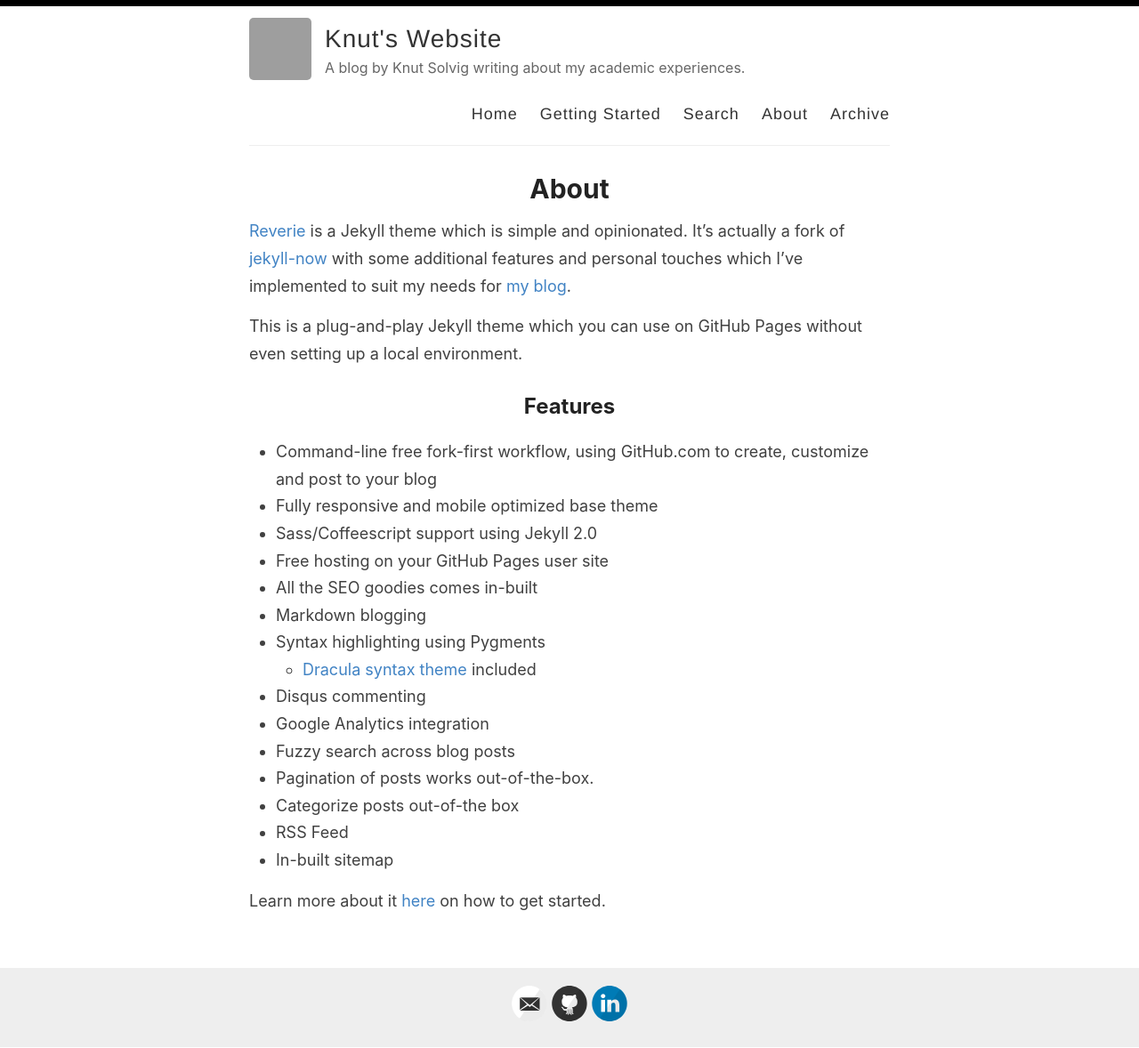
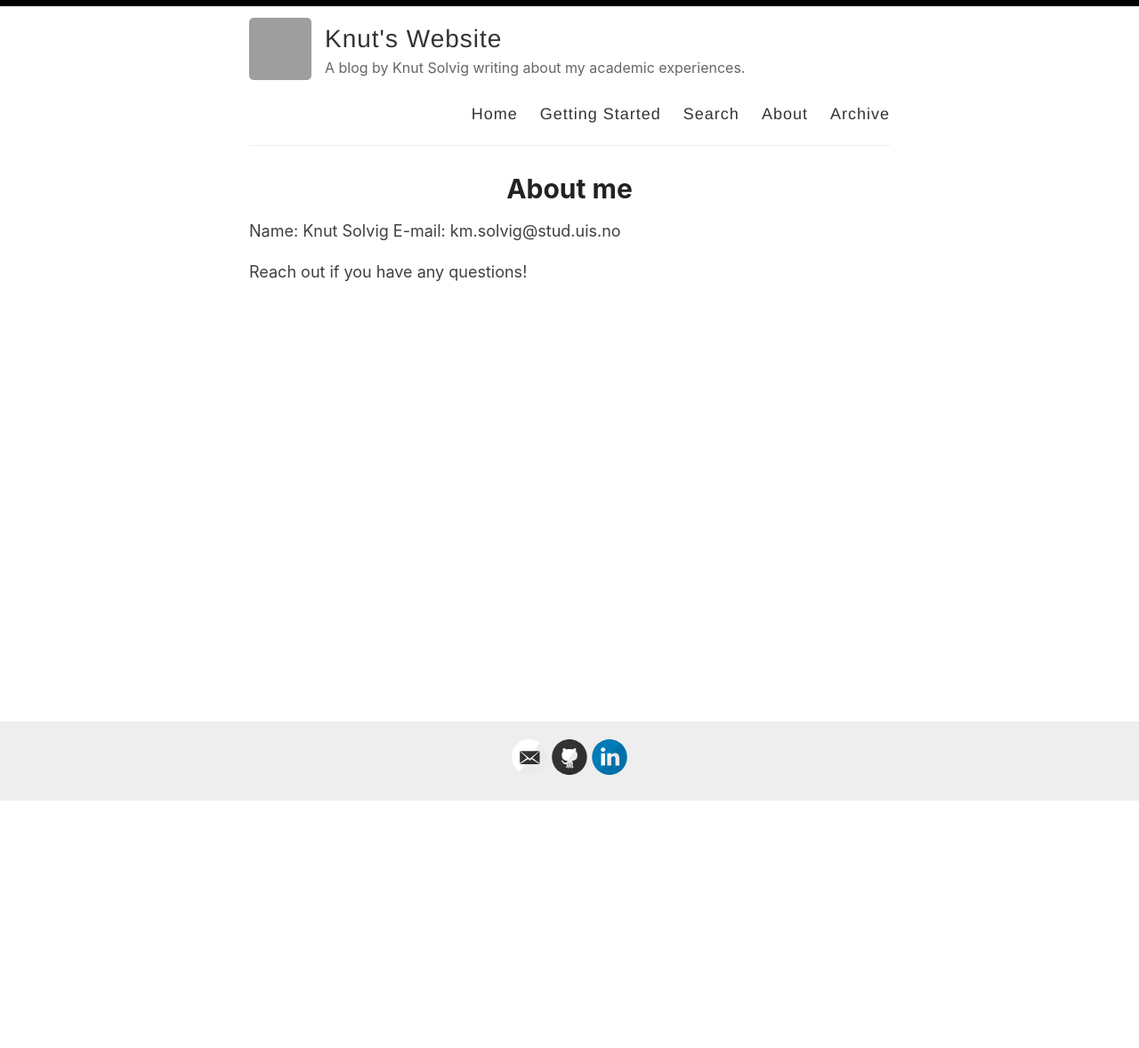
Before and after one commit to KnutSolvig/knutsolvig.github.io, a Jekyll site: the page built from _pages/about.md, in a window 1280 px wide. Shown: the whole page at 89% size. Built offline with Jekyll 4.4.1, drawn with Linux system fonts in a browser that asks for light colours; after the commit the page ends 901 px from its top, so only the background shows below that; grey boxes are pictures that could not be loaded.

Commit message:
contact info

```diff
--- a/_pages/about.md
+++ b/_pages/about.md
@@ -1,29 +1,10 @@
 ---
 layout: page
-title: About
-permalink: /about/
+title: About me
+permalink: /about_me/
 ---
 
-[Reverie](https://github.com/amitmerchant1990/reverie) is a Jekyll theme which is simple and opinionated. It's actually a fork of [jekyll-now](https://github.com/barryclark/jekyll-now) with some additional features and personal touches which I've implemented to suit my needs for [my blog](https://www.amitmerchant.com).
+Name: Knut Solvig
+E-mail: km.solvig@stud.uis.no
 
-This is a plug-and-play Jekyll theme which you can use on GitHub Pages without even setting up a local environment.
-
-## Features
-
-- Command-line free fork-first workflow, using GitHub.com to create, customize and post to your blog
-- Fully responsive and mobile optimized base theme
-- Sass/Coffeescript support using Jekyll 2.0
-- Free hosting on your GitHub Pages user site
-- All the SEO goodies comes in-built
-- Markdown blogging
-- Syntax highlighting using Pygments
-    - [Dracula syntax theme](https://draculatheme.com/) included
-- Disqus commenting
-- Google Analytics integration
-- Fuzzy search across blog posts
-- Pagination of posts works out-of-the-box.
-- Categorize posts out-of-the box
-- RSS Feed
-- In-built sitemap
-
-Learn more about it [here](https://github.com/amitmerchant1990/reverie) on how to get started.
+Reach out if you have any questions!
```
